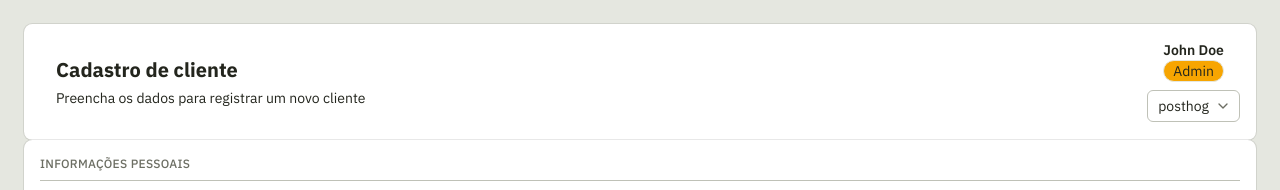
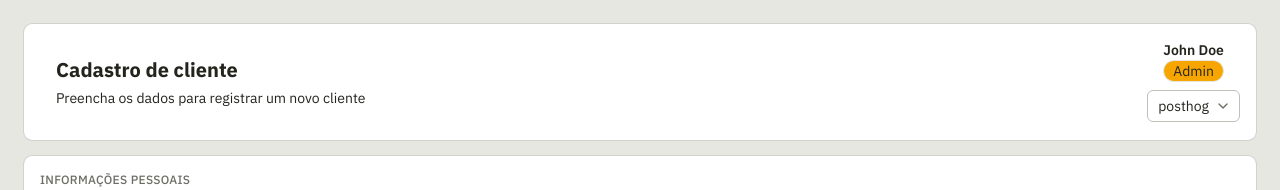
Before and after one commit to LucioOSilva/eteg_challenge, a React (Vite) app in the folder frontend/: page / in a window 1280 px wide. Shown: the top 190 px of the page. Built offline with nearby package versions, Linux system fonts and the light colour scheme.

Commit message:
feat: update main template

```diff
--- a/frontend/src/components/template/MainTemplate/MainTemplate.tsx
+++ b/frontend/src/components/template/MainTemplate/MainTemplate.tsx
@@ -5,9 +5,8 @@ import { Header } from "@/components/organisms";
 export const MainTemplate: FC<MainTemplateProps> = ({ children }) => {
   return (
     <div className="bg-background">
-      <div className="max-w-[1280px] mx-auto shadow-near bg-sidebar-accent h-screen px-xs md:px-m pt-m">
-        <Header className="p-4 "/>
-
+      <div className="max-w-[1280px] mx-auto shadow-near bg-sidebar-accent h-screen px-xs md:px-m pt-m flex flex-col gap-4">
+        <Header className="p-4"/>
         {children}
       </div>
     </div>
```
